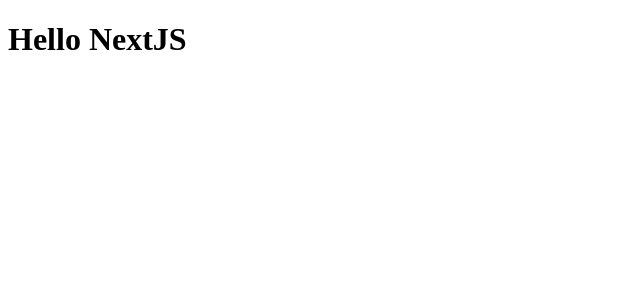
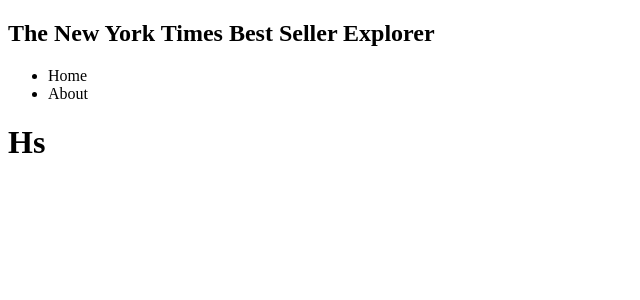
Before and after one commit to Ujaa/nextjs-final-project, a Next.js app: page / in a window 1280 px wide. Shown: the top 300 px of the page, without its empty margins (0-640 px from the left). Built offline with nearby package versions, Linux system fonts and the light colour scheme.

Commit message:
feat: header 추가
- 경로 별칭 설정
- 폴더 구조화

```diff
--- a/app/layout.tsx
+++ /dev/null
@@ -1,16 +0,0 @@
-export const metadata = {
-  title: 'Next.js',
-  description: 'Generated by Next.js',
-}
-
-export default function RootLayout({
-  children,
-}: {
-  children: React.ReactNode
-}) {
-  return (
-    <html lang="en">
-      <body>{children}</body>
-    </html>
-  )
-}
--- /dev/null
+++ b/src/app/(home)/layout.tsx
@@ -0,0 +1,21 @@
+import Header from "@/components/header";
+
+export const metadata = {
+  title: "Next.js",
+  description: "Generated by Next.js",
+};
+
+export default function RootLayout({
+  children,
+}: {
+  children: React.ReactNode;
+}) {
+  return (
+    <html lang="en">
+      <body>
+        <Header />
+        {children}
+      </body>
+    </html>
+  );
+}
--- a/app/page.tsx
+++ b/src/app/(home)/page.tsx
@@ -1,3 +1,3 @@
 export default function Home() {
-  return <h1>Hello NextJS</h1>;
+  return <h1>Hs</h1>;
 }
--- /dev/null
+++ b/src/components/header.tsx
@@ -0,0 +1,13 @@
+export default function Header() {
+  return (
+    <header>
+      <nav>
+        <h1>The New York Times Best Seller Explorer</h1>
+        <ul>
+          <li>Home</li>
+          <li>About</li>
+        </ul>
+      </nav>
+    </header>
+  );
+}
```
Also changed, not shown: tsconfig.json (+8 -15 lines).
